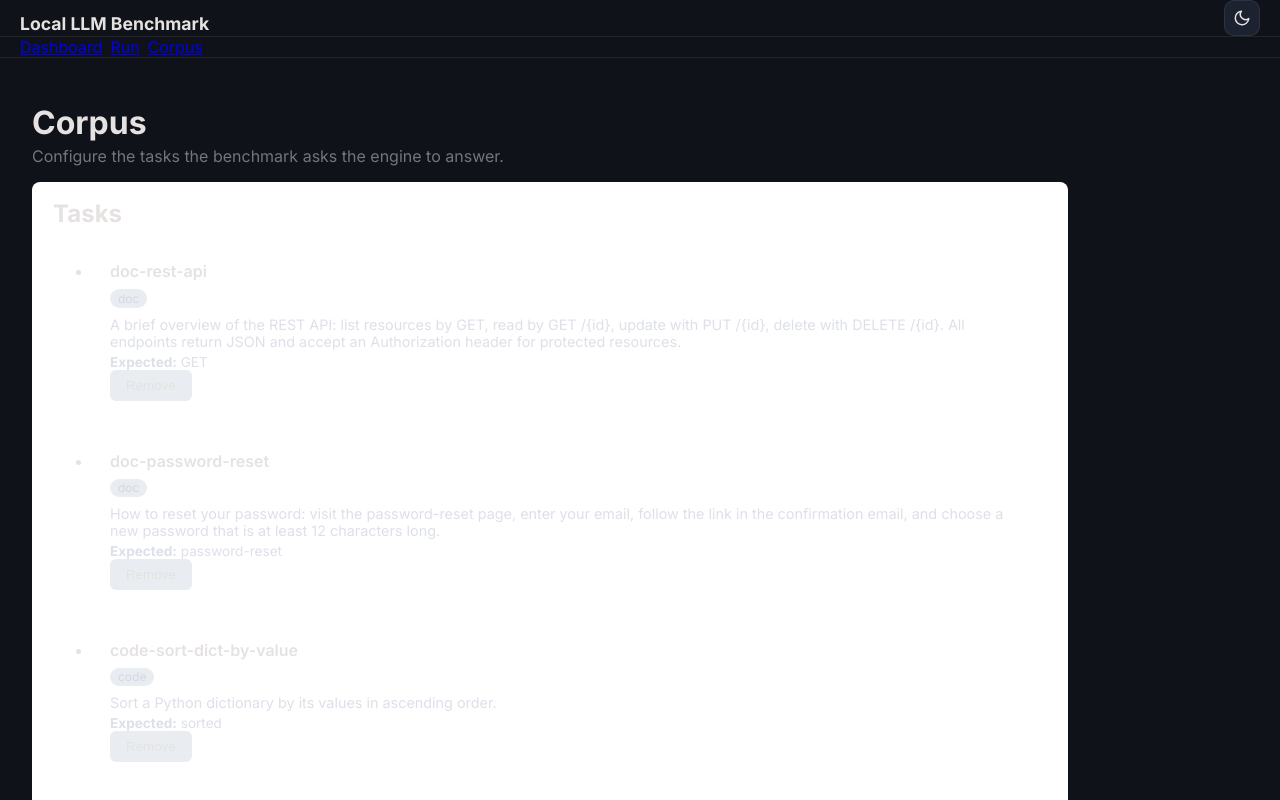
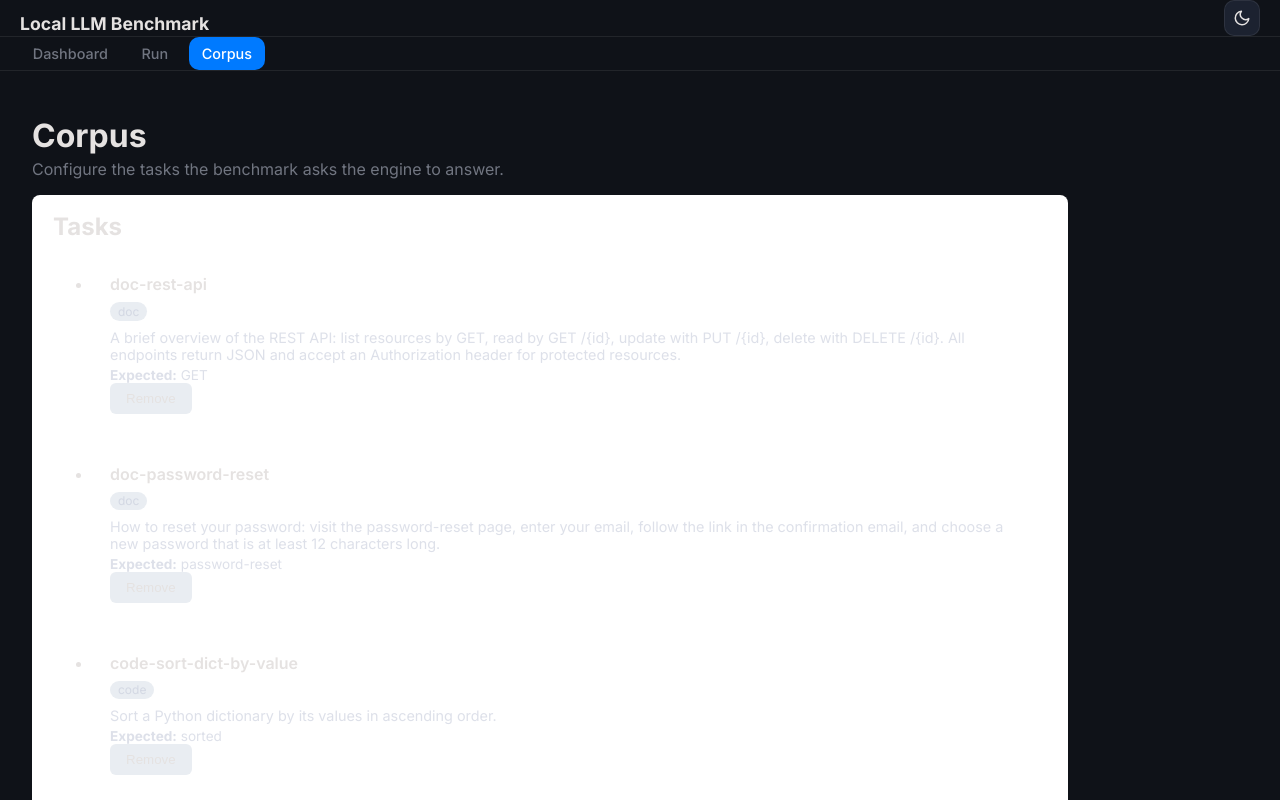
Before and after one commit to UtopikPrompt/local-llm-benchmark, a SvelteKit app: page /corpus in a window 1280 px wide. Shown: the top 800 px of the page. Built offline with nearby package versions, Linux system fonts and the light colour scheme.

Commit message:
ui: restyle menu links in subnav row

```diff
--- a/src/styles/global.css
+++ b/src/styles/global.css
@@ -285,20 +285,21 @@ body {
   margin-bottom: 0;
 }
 
-.topbar nav {
+.subnav nav {
   display: flex;
   gap: 0.5rem;
 }
 
-.topbar nav a {
-  padding: 0.6rem 0.9rem;
+.subnav nav a {
+  padding: 0.5rem 0.8rem;
   color: var(--color-muted);
   text-decoration: none;
-  border-radius: 6px;
+  border-radius: var(--radius-md);
   font-weight: 500;
+  font-size: 0.9rem;
 }
 
-.topbar nav a:hover {
+.subnav nav a:hover {
   background: var(--color-surface);
   color: var(--color-text);
 }
@@ -322,7 +323,7 @@ body {
   background: var(--color-border);
 }
 
-.topbar nav a.active {
+.subnav nav a.active {
   background: var(--color-primary);
   color: #fff;
 }
```
